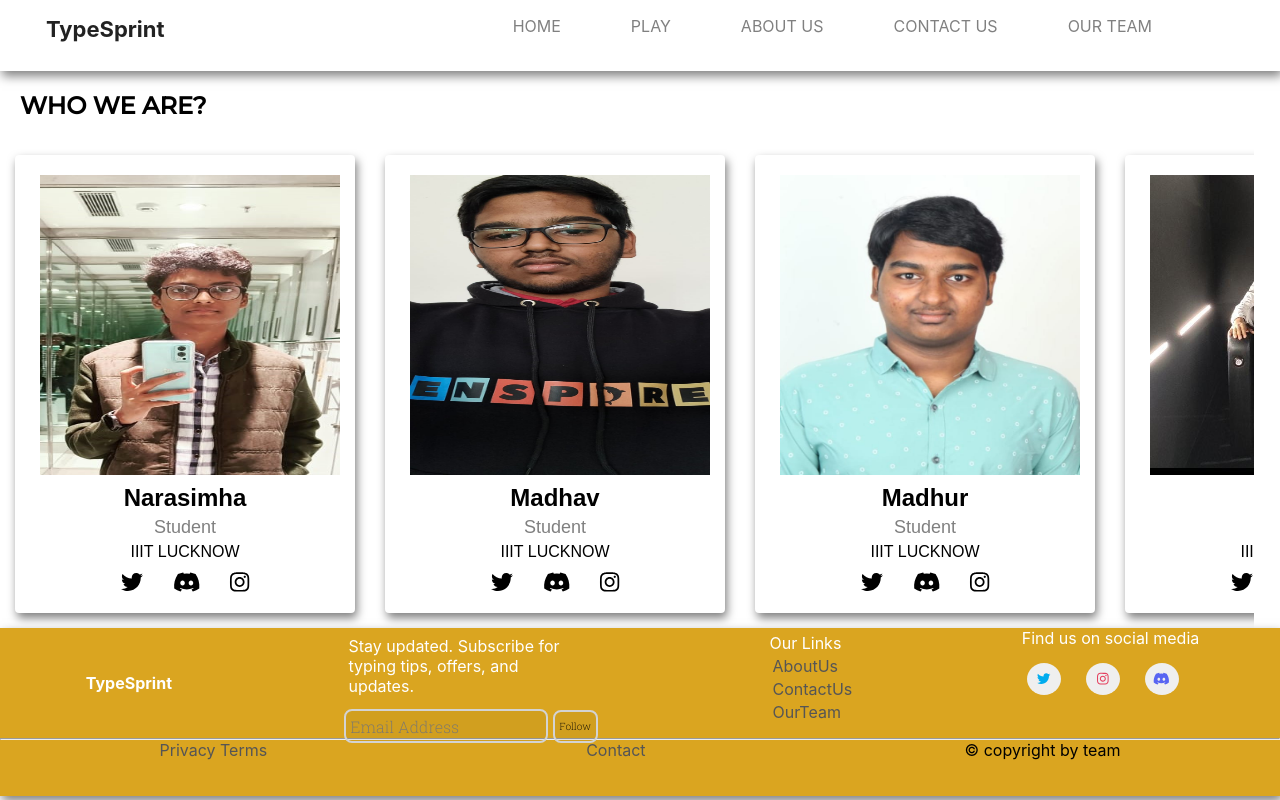
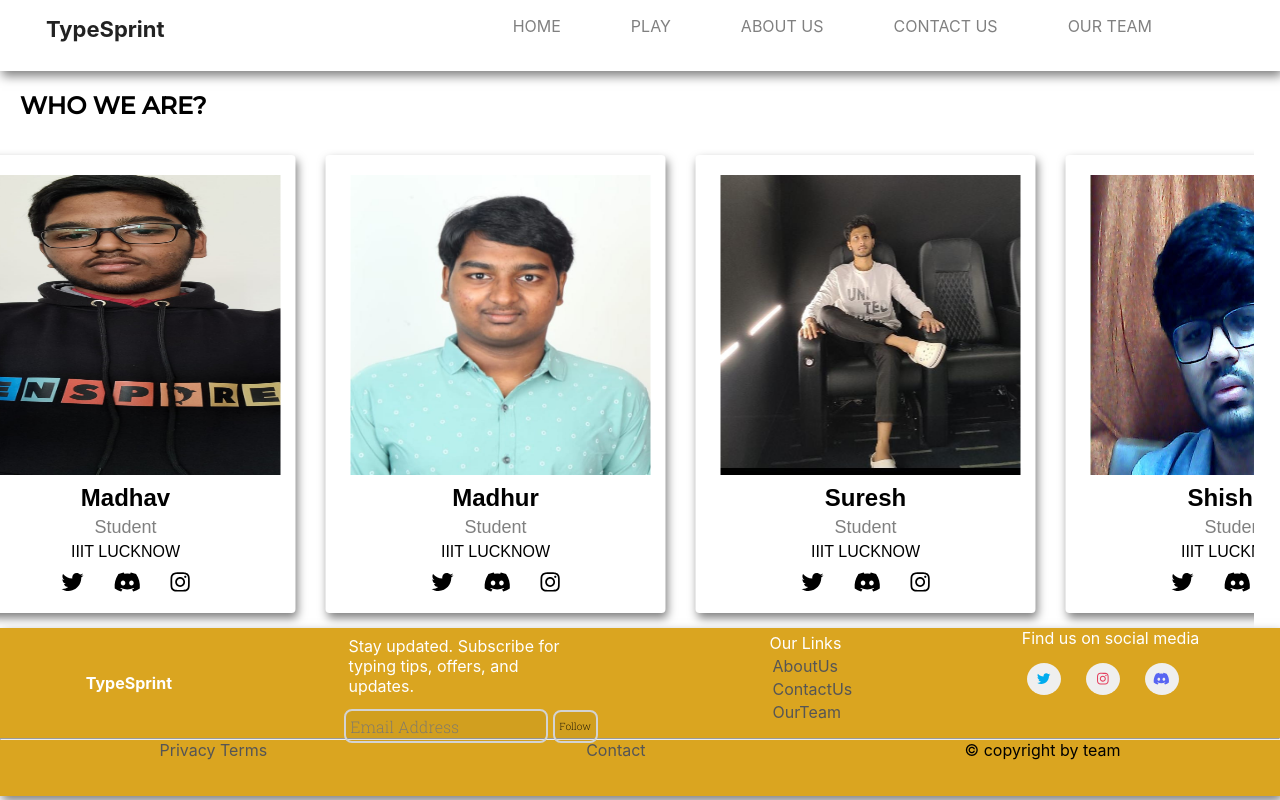
Before and after one commit to shishiro26/TypeSprint, a React (Create React App) app: page /Team in a window 1280 px wide. Built offline with nearby package versions, Linux system fonts and the light colour scheme.

Commit message:
added animation to the team carosel

```diff
--- a/src/css/team.css
+++ b/src/css/team.css
@@ -6,7 +6,7 @@
 .mainClass {
     max-width: 1254px;
     width: fit-content;
-    overflow: scroll;
+    overflow: hidden;
 }
 
 .narasimha {
@@ -43,3 +43,34 @@
     justify-content: center;
     gap: 20px
 }
+
+.images {
+    animation: slide 16s infinite linear;
+    scroll-behavior: smooth;
+}
+
+@keyframes slide {
+    0% {
+        transform: translateX(0%);
+    }
+
+    10% {
+        transform: translateX(-10%);
+    }
+
+    20% {
+        transform: translateX(-20%);
+    }
+
+    30% {
+        transform: translateX(-30%);
+    }
+
+    40% {
+        transform: translateX(-40%);
+    }
+
+    50% {
+        transform: translateX(-50%);
+    }
+}
```
